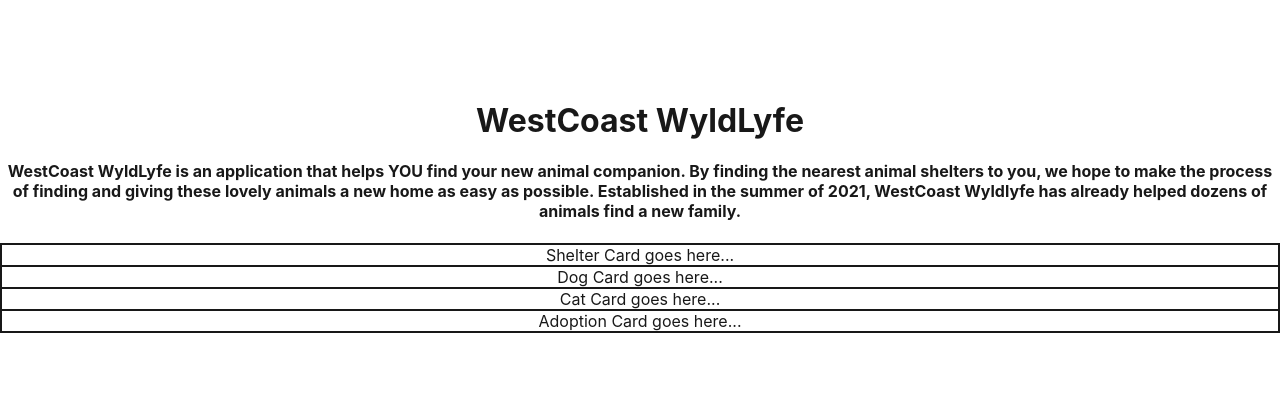
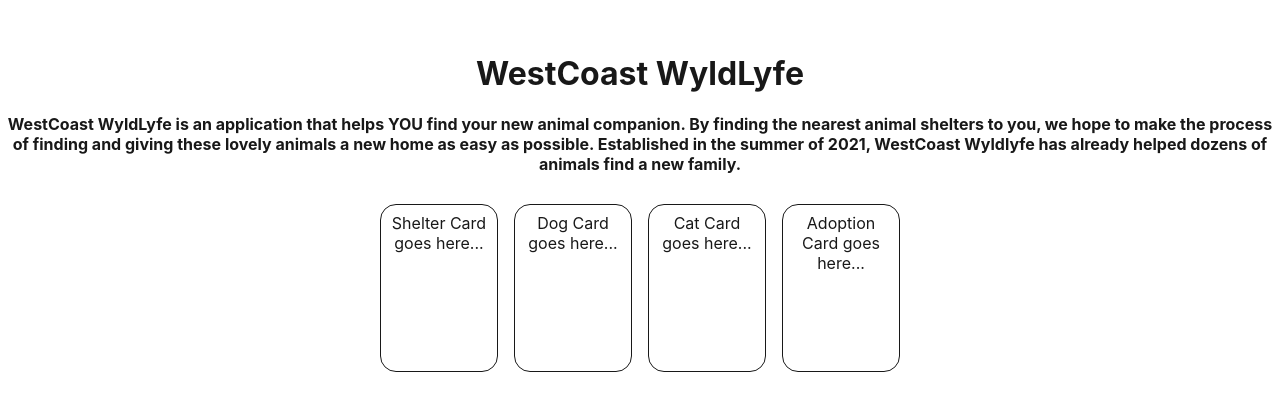
Before and after one commit to sbalayan1/sj-animal-shelter-fe, a React (Create React App) app in the folder app/: page / in a window 1280 px wide. Shown: the part 194-604 px from the top of the page. Built offline with nearby package versions, Linux system fonts and the light colour scheme; no server answers.

Commit message:
some styling on the homescreen cards

```diff
--- a/app/src/App.css
+++ b/app/src/App.css
@@ -20,9 +20,16 @@
 }
 
 .homescreen_cards {
-  border: 1px solid black;
+  display: flex;
+  justify-content: center;
 }
 
 .shelter_card, .dog_card, .cat_card, .adoption_card {
   border: 1px solid black;
+  padding: 8px;
+  border-radius: 16px;
+  margin: 8px;
+  max-width: 100px;
+  min-height: 150px;
+  justify-content: center;
 }
```
Also changed, not shown: app/src/Homescreen.js (deleted, +0 -17 lines).
